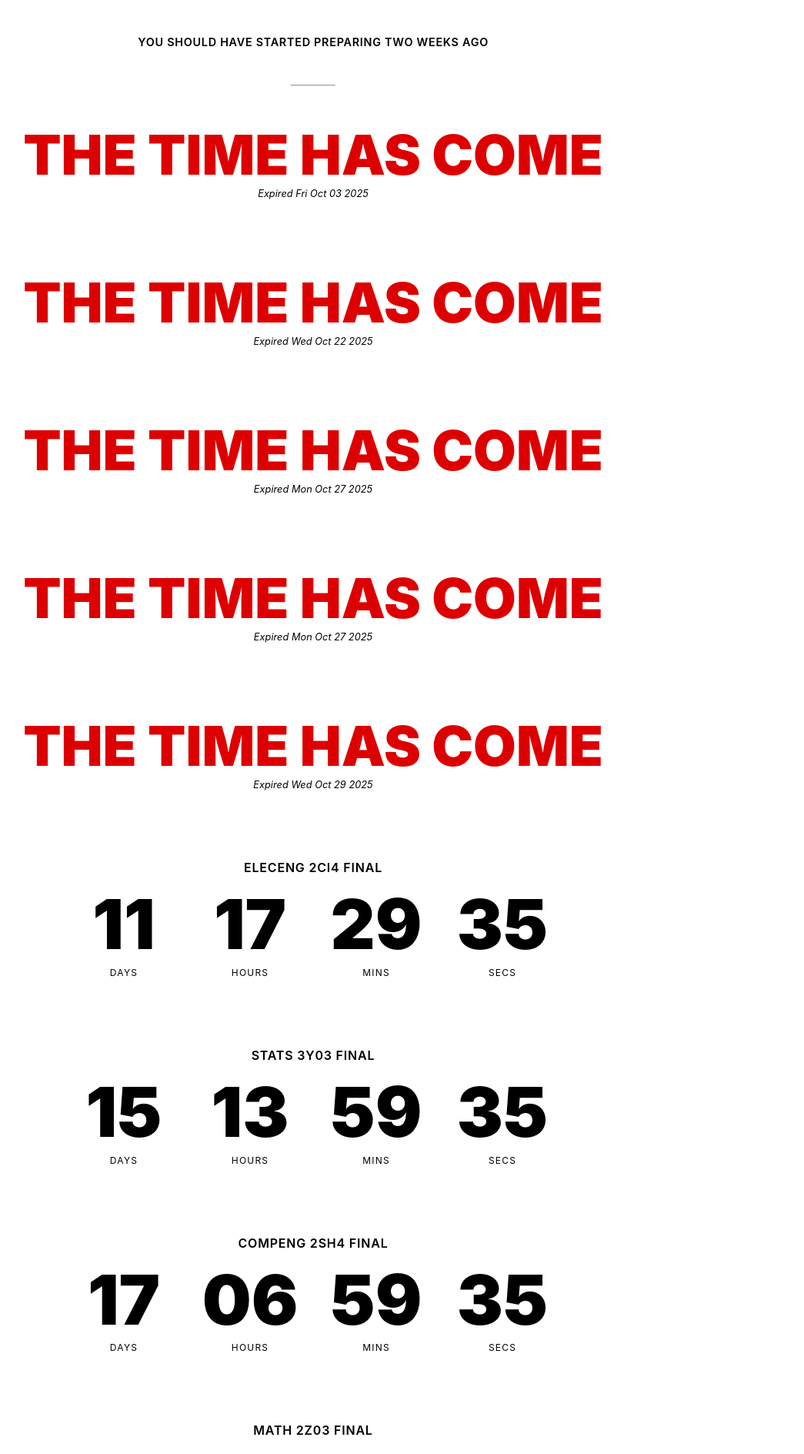
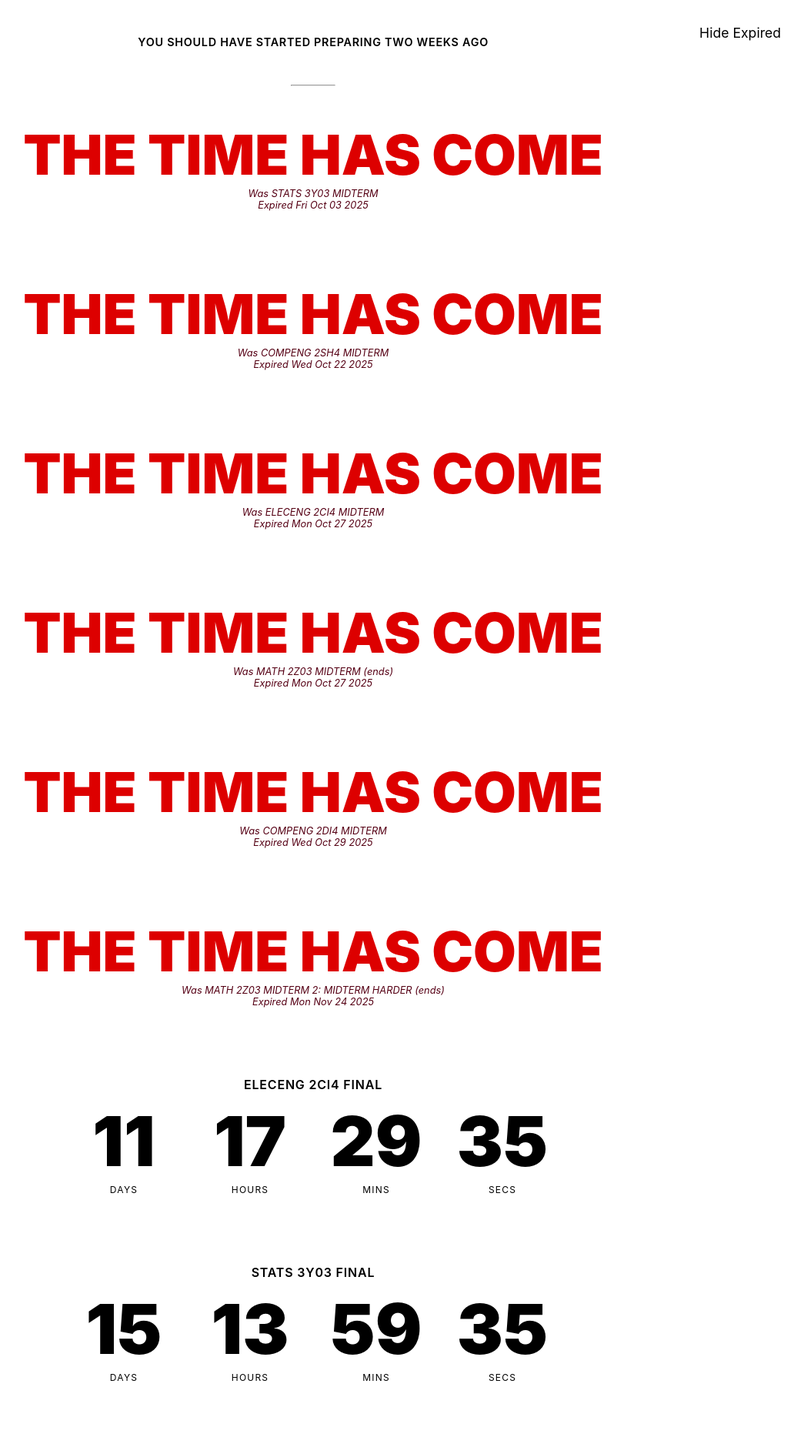
Before and after one commit to 71cj34/71cj34.github.io, a Jekyll site: the page exams/index.html, which Jekyll copies as it is, in a window 1280 px wide. Shown: the top 1889 px of the page at 77% size, without its empty margins (233-1278 px from the left). Built offline with Jekyll 4.4.1, drawn with Linux system fonts in a browser that asks for light colours.

Commit message:
feat: localstorage in exams

```diff
--- a/exams/index.html
+++ b/exams/index.html
@@ -6,6 +6,14 @@
     <title>YOU NEED TO PANIC!!!!!!!</title>
     <style>
         *{margin:0;padding:0;box-sizing:border-box}
+        .tbtn {
+            position: absolute;
+            top: 2rem;
+            cursor: pointer;
+            right: 2rem;
+            font-size: 1.1em;
+        }
+
         body{
             font-family:-apple-system,BlinkMacSystemFont,"Segoe UI",Roboto,Helvetica,Arial,sans-serif;
             background:#fff;
@@ -89,11 +97,50 @@
     <div class="event-title" style="transform:scale(0.9); margin-bottom: 5vh; text-align: center;" id="splash-text"></div>
     <hr style="width: 5%; margin-bottom:5vh;">
     <div id="root"></div>
+    <span class="tbtn" id="hide">Hide Expired</span>
     <script>
+        document.addEventListener('DOMContentLoaded', ()=>{
+            let h = 0;
+            const hide = document.getElementById("hide");
+            let es = Array.from(document.getElementsByClassName("event"));
+            hide.addEventListener("click", () =>{
+                if (h == 0) {
+                    hide.innerText = "Unhide Expired";
+                    es.forEach(e => {
+                        if (e.querySelector('div.expired')) {
+                            e.style.display = "none";
+                        }
+                    })
+                    h = 1;
+                    localStorage.setItem("expiredhidden", "True");
+                } else {
+                    hide.innerText = "Hide Expired";
+                    es.forEach(e => {
+                        if (e.querySelector('div.expired')) {
+                            e.style.display = "block";
+                        }
+                    })
+                    h = 0;
+                    localStorage.setItem("expiredhidden", "False");
+                }
+            })
+
+            if (localStorage.getItem("expiredhidden") == "True") {
+                hide.innerText = "Unhide Expired";
+                es.forEach(e => {
+                    if (e.querySelector('div.expired')) {
+                        e.style.display = "none";
+                    }
+                })
+                h = 1;
+            }
+        })
+
         const dates=[
             {name:"COMPENG 2DI4 MIDTERM",date:new Date("2025-10-29T19:00:00")},
             {name:"ELECENG 2CI4 MIDTERM",date:new Date("2025-10-27T19:00:00")},
             {name:"MATH 2Z03 MIDTERM (ends)",date:new Date("2025-10-27T20:00:00")},
+            {name:"MATH 2Z03 MIDTERM 2: MIDTERM HARDER (ends)",date:new Date("2025-11-24T08:00:00")},
             {name:"COMPENG 2SH4 MIDTERM",date:new Date("2025-10-22T18:50:00")},
             {name:"STATS 3Y03 MIDTERM",date:new Date("2025-10-03T19:00:00")},
             {name:"STATS 3Y03 FINAL",date:new Date("2025-12-10T16:00:00")},
@@ -123,17 +170,17 @@
                         </div>`).join("")}
                 </div>`;
             root.appendChild(d);
-            new Countdown(d,o.date);
+            new Countdown(d,o.name,o.date);
         });
 
-        function Countdown(el, target){
+        function Countdown(el, name, target){
             const prev={d:null,h:null,m:null,s:null};
             const ONE_WEEK_MS = 7 * 24 * 60 * 60 * 1000;
             const ONE_DAY_MS = 24 * 60 * 60 * 1000;
 
             const tick=()=>{
                 const r=target-new Date();
-                if(r<=0){el.innerHTML=`<div class="expired">THE TIME HAS COME</div><div style="font-size: 0.8em; font-style: italic;">Expired ${target.toDateString()}</div>`;return true;}
+                if(r<=0){el.innerHTML=`<div class="expired">THE TIME HAS COME</div><div style="font-size: 0.8em; font-style: italic; color:#560015">Was ${name}<br>Expired ${target.toDateString()}</div>`;return true;}
 
                 const d=Math.floor(r/864e5);
                 const h=Math.floor((r % 864e5) / 36e5);
```
